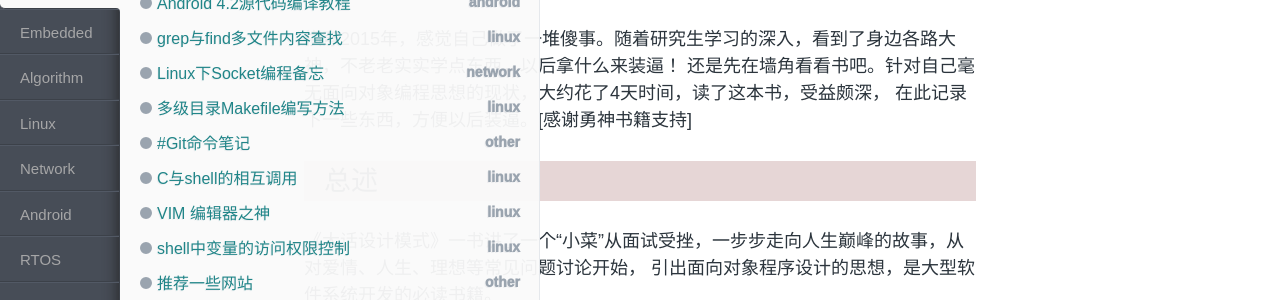
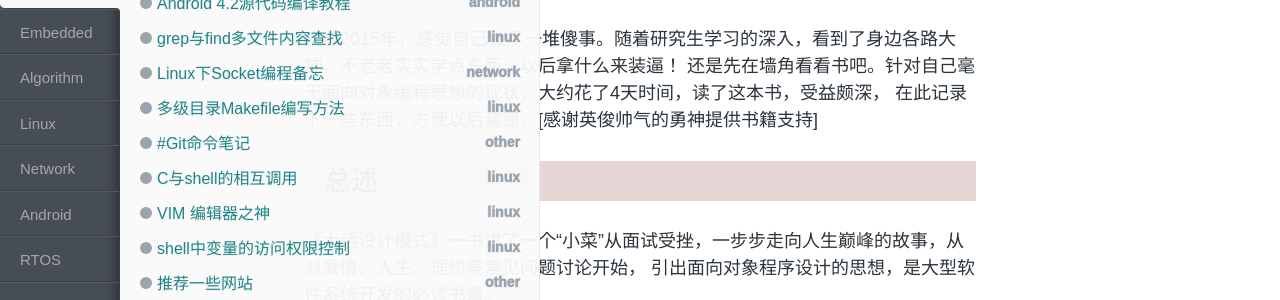
Before and after one commit to xnzaa/xnzaa.github.io, a Jekyll site: the page built from _posts/2016-01-26-《大话设计模式》读书笔记.md, in a window 1280 px wide. Shown: the part 158-458 px from the top of the page. Built offline with Jekyll 4.4.1, drawn with Linux system fonts in a browser that asks for light colours; comment, search, counter and statistics services are not loaded.

```diff
--- a/_posts/2016-01-26-《大话设计模式》读书笔记.md
+++ b/_posts/2016-01-26-《大话设计模式》读书笔记.md
@@ -7,7 +7,7 @@
 ## 背景
 横穿2015年，感觉自己做了一堆傻事。随着研究生学习的深入，看到了身边各路大神，不老老实实学点东西，以后拿什么来装逼！
 还是先在墙角看看书吧。针对自己毫无面向对象编程思想的现状，大约花了4天时间，读了这本书，受益颇深，
-在此记录下一些东西，方便以后装逼。[感谢勇神书籍支持]
+在此记录下一些东西，方便以后装逼。[感谢英俊帅气的勇神提供书籍支持]
 
 ## 总述
 《大话设计模式》一书讲了一个“小菜”从面试受挫，一步步走向人生巅峰的故事，从对爱情、人生、理想等常见问题讨论开始，
```
